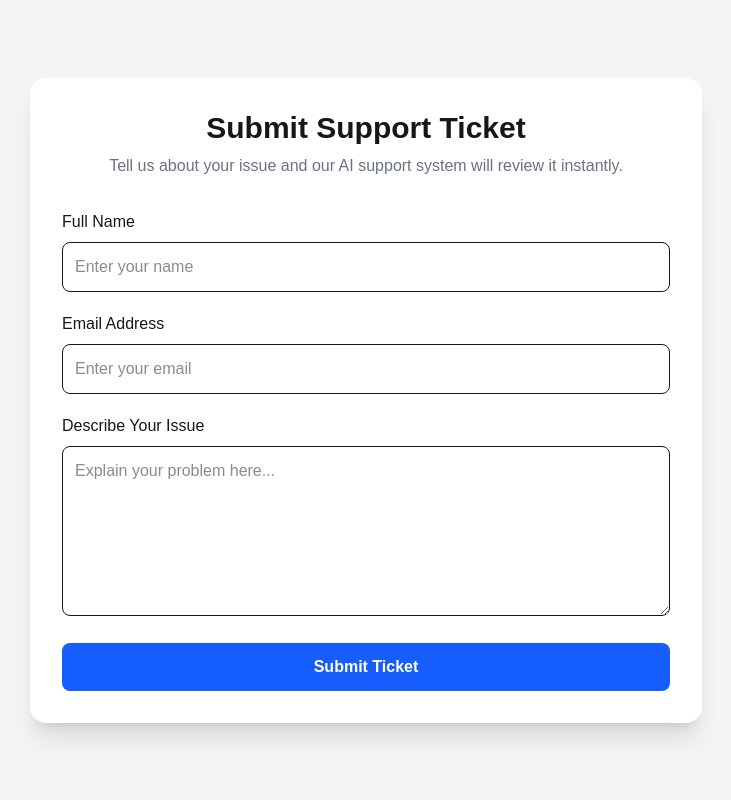
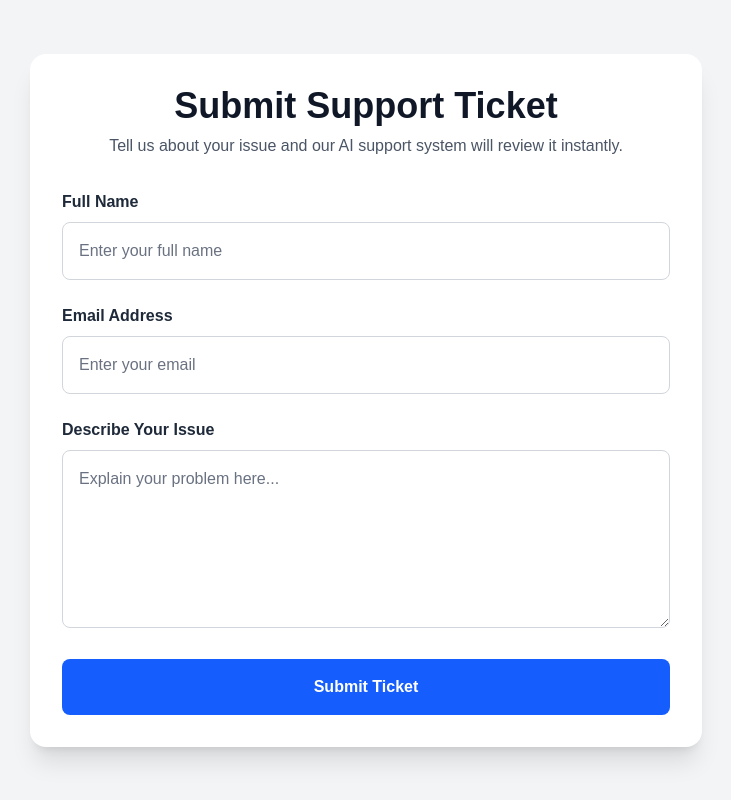
Before and after one commit to dawnmickeyhamilton-glitch/ai-support-dashboard, a Next.js app: page /submit-ticket in a window 1280 px wide. Shown: the whole page, without its empty margins (274-1005 px from the left). Built offline with nearby package versions, Linux system fonts and the light colour scheme.

Commit message:
Professional submit ticket page

```diff
--- a/app/submit-ticket/page.tsx
+++ b/app/submit-ticket/page.tsx
@@ -6,10 +6,16 @@ export default function SubmitTicket() {
   const [customer_name, setCustomerName] = useState('')
   const [email, setEmail] = useState('')
   const [ticket_message, setTicketMessage] = useState('')
+  const [loading, setLoading] = useState(false)
+  const [success, setSuccess] = useState('')
 
   const handleSubmit = async (e: React.FormEvent) => {
     e.preventDefault()
 
+    setLoading(true)
+    setSuccess('')
+
+    try {
       await fetch('http://localhost:5678/webhook/support-ticket', {
         method: 'POST',
         headers: {
@@ -22,80 +28,94 @@ export default function SubmitTicket() {
         }),
       })
 
-    alert('Ticket submitted successfully!')
+      setSuccess(
+        'Ticket submitted successfully. Our AI support system is reviewing your request.'
+      )
 
       setCustomerName('')
       setEmail('')
       setTicketMessage('')
+    } catch (error) {
+      alert('Failed to submit ticket.')
+    }
+
+    setLoading(false)
   }
 
   return (
-    <div className="min-h-screen bg-gray-100 flex items-center justify-center p-6">
-      <div className="bg-white shadow-xl rounded-2xl p-8 w-full max-w-2xl">
+    <div className="min-h-screen bg-gray-100 flex items-center justify-center px-4 py-10">
+      <div className="bg-white shadow-xl rounded-2xl w-full max-w-2xl p-8">
 
-        <h1 className="text-3xl font-bold text-center mb-2">
+        <h1 className="text-4xl font-bold text-center text-gray-900 mb-2">
           Submit Support Ticket
         </h1>
 
-        <p className="text-gray-500 text-center mb-8">
+        <p className="text-center text-gray-600 mb-8">
           Tell us about your issue and our AI support system will review it instantly.
         </p>
 
-        <form onSubmit={handleSubmit} className="space-y-5">
+        {success && (
+          <div className="bg-green-100 border border-green-300 text-green-700 p-4 rounded-lg mb-6">
+            {success}
+          </div>
+        )}
+
+        <form onSubmit={handleSubmit} className="space-y-6">
 
           <div>
-            <label className="block mb-2 font-medium">
+            <label className="block mb-2 font-semibold text-gray-800">
               Full Name
             </label>
 
             <input
               type="text"
+              placeholder="Enter your full name"
               value={customer_name}
               onChange={(e) => setCustomerName(e.target.value)}
-              placeholder="Enter your name"
-              className="w-full border rounded-lg p-3 focus:outline-none focus:ring-2 focus:ring-blue-500"
               required
+              className="w-full border border-gray-300 rounded-lg p-4 text-gray-900 placeholder-gray-500 focus:outline-none focus:ring-2 focus:ring-blue-500"
             />
           </div>
 
           <div>
-            <label className="block mb-2 font-medium">
+            <label className="block mb-2 font-semibold text-gray-800">
               Email Address
             </label>
 
             <input
               type="email"
+              placeholder="Enter your email"
               value={email}
               onChange={(e) => setEmail(e.target.value)}
-              placeholder="Enter your email"
-              className="w-full border rounded-lg p-3 focus:outline-none focus:ring-2 focus:ring-blue-500"
               required
+              className="w-full border border-gray-300 rounded-lg p-4 text-gray-900 placeholder-gray-500 focus:outline-none focus:ring-2 focus:ring-blue-500"
             />
           </div>
 
           <div>
-            <label className="block mb-2 font-medium">
+            <label className="block mb-2 font-semibold text-gray-800">
               Describe Your Issue
             </label>
 
             <textarea
+              rows={6}
+              placeholder="Explain your problem here..."
               value={ticket_message}
               onChange={(e) => setTicketMessage(e.target.value)}
-              placeholder="Explain your problem here..."
-              rows={6}
-              className="w-full border rounded-lg p-3 focus:outline-none focus:ring-2 focus:ring-blue-500"
               required
+              className="w-full border border-gray-300 rounded-lg p-4 text-gray-900 placeholder-gray-500 focus:outline-none focus:ring-2 focus:ring-blue-500"
             />
           </div>
 
           <button
             type="submit"
-            className="w-full bg-blue-600 hover:bg-blue-700 text-white py-3 rounded-lg font-semibold"
+            disabled={loading}
+            className="w-full bg-blue-600 hover:bg-blue-700 text-white font-semibold py-4 rounded-lg transition"
           >
-            Submit Ticket
+            {loading ? 'Submitting...' : 'Submit Ticket'}
           </button>
+        </form>
 
-        </form>
       </div>
     </div>
   )
```
Lines whose indentation alone changed are shown as unchanged.
